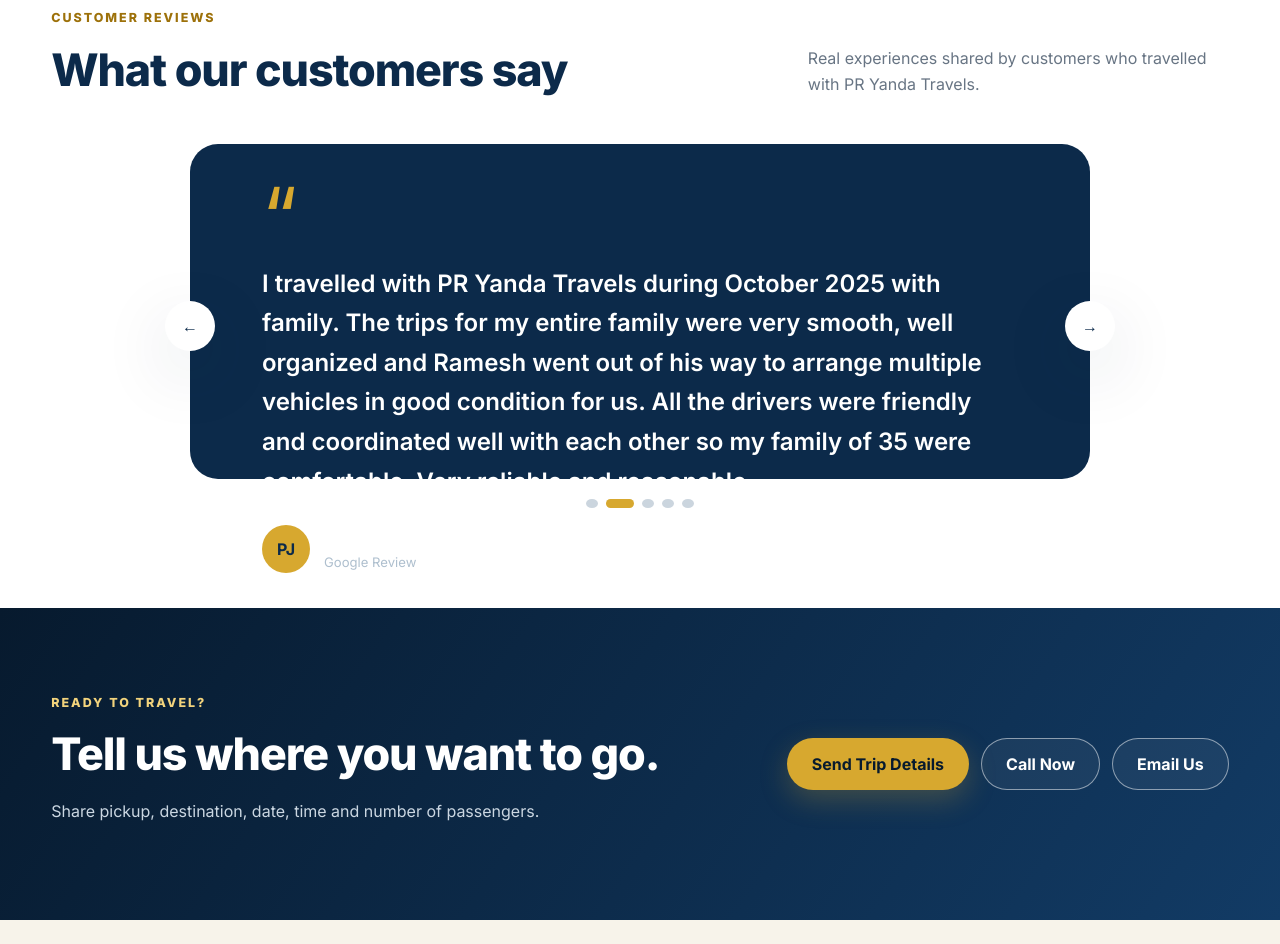
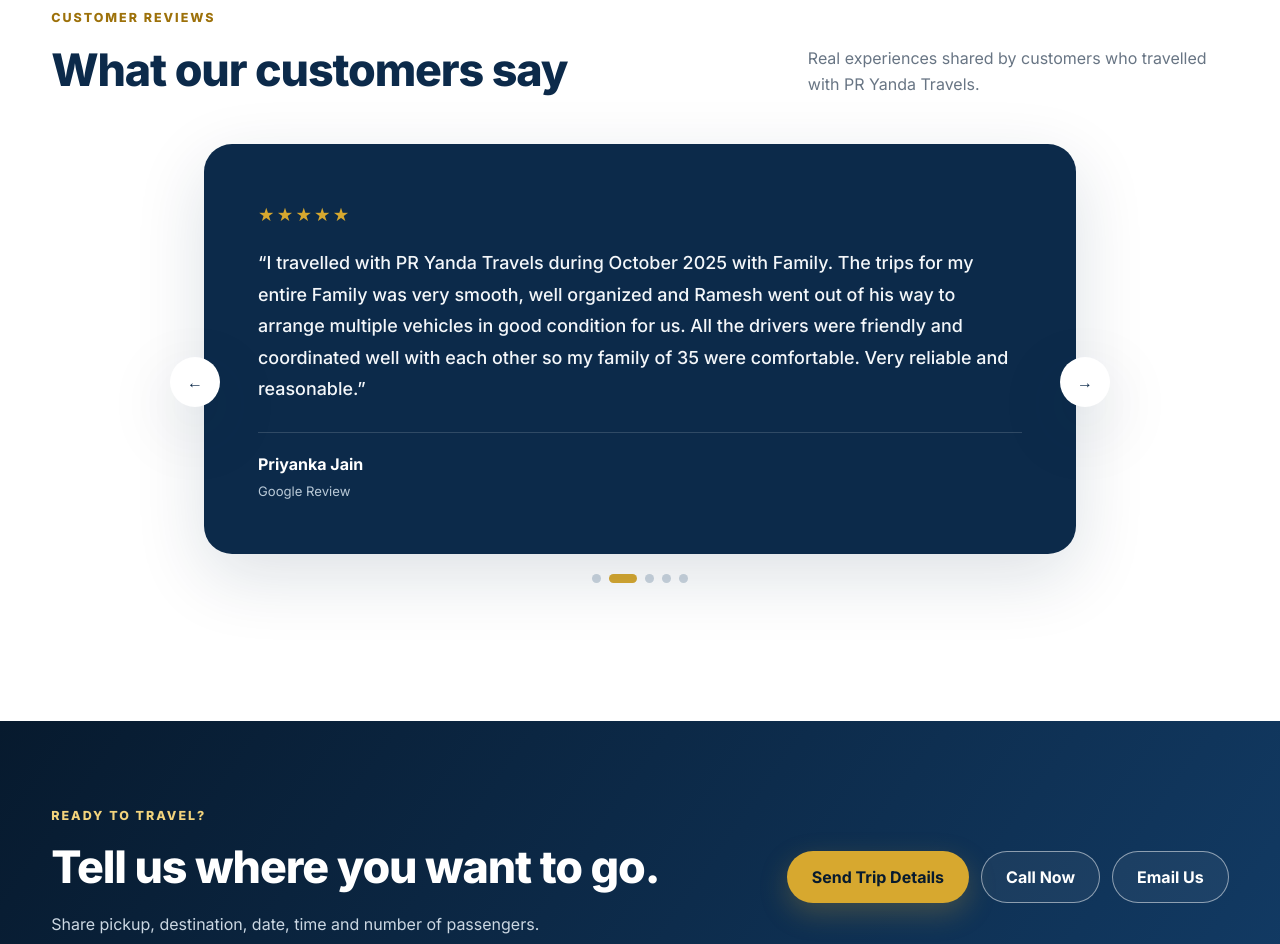
Before and after one commit to pryandatravels/pryandatravels.github.io, a plain HTML site: page index.html in a window 1280 px wide. Shown: the part 5094-6038 px from the top of the page. Drawn offline with Linux system fonts and the light colour scheme.

Commit message:
Add files via upload

```diff
--- a/index.html
+++ b/index.html
@@ -479,39 +479,64 @@
 
         <div class="review-slider reveal">
           <button class="slider-button prev" aria-label="Previous review">←</button>
+
           <div class="review-track">
-
             <article class="review-slide active">
-              <div class="quote-mark">“</div>
-              <p>Used PR Yanda Travels services in Nov'25 to travel from Vishakapatnam airport to Srikakulam. Very accommodative of requirements of the travellers like multiple rest stops and food breaks. And the drivers could decently communicate in other languages like Hindi/English making it easy for someone who won't speak Telugu.</p>
-              <div class="review-author"><div class="avatar">DC</div><div><strong>Divya Chalapathi</strong><span>Google Review</span></div></div>
+              <div class="review-card">
+                <div class="review-stars" aria-label="5 out of 5 stars">★★★★★</div>
+                <blockquote>“Used PR Yanda Travels services in Nov'25 to travel from Vishakapatnam airport to Srikakulam. Very accommodative of requirements of the travellers like multiple rest stops and food breaks. And the drivers could decently communicate in other languages like Hindi/English making it easy for someone who won't speak Telugu.”</blockquote>
+                <div class="review-author">
+                  <strong>Divya Chalapathi</strong>
+                  <span>Google Review</span>
+                </div>
+              </div>
             </article>
 
             <article class="review-slide">
-              <div class="quote-mark">“</div>
-              <p>I travelled with PR Yanda Travels during October 2025 with family. The trips for my entire family were very smooth, well organized and Ramesh went out of his way to arrange multiple vehicles in good condition for us. All the drivers were friendly and coordinated well with each other so my family of 35 were comfortable. Very reliable and reasonable.</p>
-              <div class="review-author"><div class="avatar">PJ</div><div><strong>Priyanka Jain</strong><span>Google Review</span></div></div>
+              <div class="review-card">
+                <div class="review-stars" aria-label="5 out of 5 stars">★★★★★</div>
+                <blockquote>“I travelled with PR Yanda Travels during October 2025 with Family. The trips for my entire Family was very smooth, well organized and Ramesh went out of his way to arrange multiple vehicles in good condition for us. All the drivers were friendly and coordinated well with each other so my family of 35 were comfortable. Very reliable and reasonable.”</blockquote>
+                <div class="review-author">
+                  <strong>Priyanka Jain</strong>
+                  <span>Google Review</span>
+                </div>
+              </div>
             </article>
 
             <article class="review-slide">
-              <div class="quote-mark">“</div>
-              <p>I recently travelled with this travel agency in Visakhapatnam and had a very good experience. The staff were friendly, helpful, and well-organized. They guided us properly and made our trip comfortable and stress-free. The vehicle was clean, and the service was excellent.</p>
-              <div class="review-author"><div class="avatar">VV</div><div><strong>vasudevarao vasu</strong><span>Google Review</span></div></div>
+              <div class="review-card">
+                <div class="review-stars" aria-label="5 out of 5 stars">★★★★★</div>
+                <blockquote>“I recently travelled with this travel agency in Visakhapatnam and had a very good experience. The staff were friendly, helpful, and well-organized. They guided us properly and made our trip comfortable and stress-free. The vehicle was clean, and the service was excellent. I highly recommend this travel agency to anyone looking for a safe and enjoyable journey.”</blockquote>
+                <div class="review-author">
+                  <strong>vasudevarao vasu</strong>
+                  <span>Google Review</span>
+                </div>
+              </div>
             </article>
 
             <article class="review-slide">
-              <div class="quote-mark">“</div>
-              <p>I feel it is one of the best, cost effective, and comfortable journey experiences I had, and strongly recommend it for all kinds of family to friends tours and other events. Thank you PR Yanda Travels for storing the best memories and experiences.</p>
-              <div class="review-author"><div class="avatar">SB</div><div><strong>Sivaiah Borra</strong><span>Google Review</span></div></div>
+              <div class="review-card">
+                <div class="review-stars" aria-label="5 out of 5 stars">★★★★★</div>
+                <blockquote>“As I have gone through this travels, I feel it is one of the best, cost effective, and comfortable journey experience I had, and strongly recommend for all kinds of family to friends tours and other events. Thank You for PR Yanda Travels for storing the best memories and experiences.”</blockquote>
+                <div class="review-author">
+                  <strong>Sivaiah Borra</strong>
+                  <span>Google Review</span>
+                </div>
+              </div>
             </article>
 
             <article class="review-slide">
-              <div class="quote-mark">“</div>
-              <p>I’ve travelled with PR Yanda Travels more than 4 times, and every journey has been a really good experience. The service is reliable, the travel is comfortable, and he is always very friendly and respectful. Wishing PR Yanda Travels lots of success and many more journeys ahead. Highly recommended.</p>
-              <div class="review-author"><div class="avatar">PP</div><div><strong>Prabhakar Ponnana</strong><span>Google Review</span></div></div>
+              <div class="review-card">
+                <div class="review-stars" aria-label="5 out of 5 stars">★★★★★</div>
+                <blockquote>“I’ve traveled with PR YANDA TRAVELS more than 4 times, and every journey has been a really good experience. The service is reliable, the travel is comfortable, and he is always very friendly and respectful. Wishing PR YANDA TRAVELS lots of success and many more journeys ahead! Highly recommended.”</blockquote>
+                <div class="review-author">
+                  <strong>Prabhakar Ponnana</strong>
+                  <span>Google Review</span>
+                </div>
+              </div>
             </article>
+          </div>
 
-          </div>
           <button class="slider-button next" aria-label="Next review">→</button>
           <div class="slider-dots"></div>
         </div>
--- a/styles.css
+++ b/styles.css
@@ -34,7 +34,86 @@ h1,h2,h3{margin:0;line-height:1.2;letter-spacing:-.025em}h1{font-size:clamp(3rem
 .destination-section{background:var(--navy);color:#fff}.route-grid{display:grid;grid-template-columns:repeat(2,1fr);gap:22px}.route-card{background:#fff;color:var(--ink);border-radius:24px;overflow:hidden;display:grid;grid-template-columns:.82fr 1.18fr;min-height:280px}.route-photo{min-height:280px;display:grid;place-items:center;color:#fff;font-weight:800}.route-content{padding:28px}.route-tag{display:inline-block;color:#9d710a;font-size:.74rem;font-weight:800;letter-spacing:.12em;text-transform:uppercase;margin-bottom:8px}.route-content p{color:var(--muted)}.route-content a{color:#9d710a;font-weight:700}.photo-placeholder{position:relative;overflow:hidden}.araku-placeholder{background:linear-gradient(145deg,#0d593f,#8fb868)}.beach-placeholder{background:linear-gradient(145deg,#1f7e9b,#e6c889)}.airport-placeholder{background:linear-gradient(145deg,#5f7181,#a5b9c6)}.highway-placeholder{background:linear-gradient(145deg,#525a60,#c29e5d)}
 .fleet-section{background:var(--cream)}.fleet-layout{display:grid;grid-template-columns:.82fr 1.18fr;gap:75px;align-items:center}.feature-list{list-style:none;padding:0}.feature-list li{margin:13px 0}.feature-list span{display:inline-grid;place-items:center;width:24px;height:24px;border-radius:50%;background:var(--gold);color:var(--navy);margin-right:8px}.fleet-cards{display:grid;grid-template-columns:repeat(2,1fr);gap:20px}.fleet-card{background:#fff;padding:12px;border-radius:24px;box-shadow:var(--shadow)}.fleet-card-offset{transform:translateY(35px)}.fleet-photo{height:290px;display:grid;place-items:center;color:var(--navy);font-weight:700;background:linear-gradient(145deg,#edf3f7,#c9d6e2)}.fleet-card-text{padding:18px 10px}.fleet-card-text span{color:var(--muted);font-size:.8rem}
 .about-section{background:#fff}.about-layout{display:grid;grid-template-columns:1.1fr .9fr;gap:70px;align-items:center}.about-copy p{color:var(--muted)}.about-badges{display:flex;flex-wrap:wrap;gap:8px;margin-top:24px}.about-panel{background:var(--navy);color:#fff;border-radius:26px;padding:24px 30px}.about-stat{padding:22px 0;border-bottom:1px solid rgba(255,255,255,.14);display:flex;flex-direction:column}.about-stat:last-child{border-bottom:0}.about-stat strong{font-size:1.35rem;color:var(--gold2)}.about-stat span{color:#cbd7e2;font-size:.88rem}
-.review-slider{position:relative;max-width:900px;margin:auto}.review-track{position:relative;min-height:335px}.review-slide{position:absolute;inset:0;opacity:0;transform:translateX(24px);pointer-events:none;padding:48px 72px;border-radius:28px;background:var(--navy);color:#fff;transition:.4s}.review-slide.active{opacity:1;transform:none;pointer-events:auto}.quote-mark{color:var(--gold);font-size:5rem;line-height:.6}.review-slide>p{font-size:1.5rem;font-weight:600}.review-author{display:flex;align-items:center;gap:14px}.avatar{width:48px;height:48px;border-radius:50%;display:grid;place-items:center;background:var(--gold);color:var(--navy);font-weight:700}.review-author div:last-child{display:flex;flex-direction:column}.review-author span{font-size:.82rem;color:#aebfce}.slider-button{position:absolute;z-index:4;top:50%;transform:translateY(-50%);width:50px;height:50px;border-radius:50%;border:0;background:#fff;color:var(--navy);box-shadow:var(--shadow);cursor:pointer}.prev{left:-25px}.next{right:-25px}.slider-dots{display:flex;justify-content:center;gap:8px;margin-top:20px}.slider-dots button{width:9px;height:9px;border:0;border-radius:50%;background:#cbd5de}.slider-dots button.active{width:28px;border-radius:999px;background:var(--gold)}
+.review-slider{
+  position:relative;
+  max-width:940px;
+  margin:0 auto;
+  padding:0 34px 38px;
+}
+.review-track{position:relative}
+.review-slide{display:none}
+.review-slide.active{display:block}
+.review-card{
+  width:100%;
+  min-height:410px;
+  padding:44px 54px 40px;
+  border-radius:28px;
+  background:var(--navy);
+  color:#fff;
+  box-shadow:var(--shadow);
+  display:flex;
+  flex-direction:column;
+  justify-content:center;
+}
+.review-stars{
+  color:var(--gold);
+  font-size:1.15rem;
+  letter-spacing:.12em;
+  margin-bottom:18px;
+}
+.review-card blockquote{
+  margin:0;
+  color:#f4f7fa;
+  font-size:1.12rem;
+  font-weight:500;
+  line-height:1.75;
+}
+.review-author{
+  margin-top:28px;
+  padding-top:18px;
+  border-top:1px solid rgba(255,255,255,.15);
+  display:flex;
+  flex-direction:column;
+  align-items:flex-start;
+}
+.review-author strong{color:#fff;font-size:1rem}
+.review-author span{color:#b9c9d7;font-size:.82rem;margin-top:3px}
+.slider-button{
+  position:absolute;
+  z-index:4;
+  top:50%;
+  transform:translateY(-50%);
+  width:50px;
+  height:50px;
+  border-radius:50%;
+  border:0;
+  background:#fff;
+  color:var(--navy);
+  box-shadow:var(--shadow);
+  cursor:pointer;
+}
+.slider-button.prev{left:0}
+.slider-button.next{right:0}
+.slider-dots{
+  display:flex;
+  justify-content:center;
+  gap:8px;
+  margin-top:20px;
+}
+.slider-dots button{
+  width:9px;
+  height:9px;
+  border:0;
+  padding:0;
+  border-radius:50%;
+  background:#cbd5de;
+  cursor:pointer;
+}
+.slider-dots button.active{
+  width:28px;
+  border-radius:999px;
+  background:var(--gold);
+}
 .cta-section{padding:80px 0;background:linear-gradient(125deg,var(--navy3),var(--navy2));color:#fff}.cta-inner{display:flex;align-items:center;justify-content:space-between;gap:40px}.cta-inner h2{color:#fff}.cta-inner p{color:#cbd7e2}.cta-actions{display:flex;gap:12px;flex-wrap:wrap}
 .contact-section{background:var(--cream)}.contact-layout{display:grid;grid-template-columns:.82fr 1.18fr;gap:70px}.contact-intro>p{color:var(--muted)}.contact-details{margin-top:30px;border-top:1px solid #d8d1c2}.contact-details a,.contact-details>div{display:flex;flex-direction:column;padding:17px 0;border-bottom:1px solid #d8d1c2}.contact-details span{font-size:.78rem;color:var(--muted)}.contact-details strong{color:var(--navy)}
 .enquiry-form{background:#fff;padding:34px;border-radius:25px;box-shadow:var(--shadow)}.form-heading>span{color:#9d710a;font-size:.78rem;font-weight:700;letter-spacing:.13em;text-transform:uppercase}.form-row{display:grid;grid-template-columns:1fr 1fr;gap:16px}label{display:flex;flex-direction:column;gap:7px;font-size:.82rem;font-weight:600;color:var(--navy);margin-bottom:16px}input,textarea{border:1px solid var(--line);border-radius:12px;padding:13px 14px;background:#fbfcfd;outline:none}input:focus,textarea:focus{border-color:var(--gold);box-shadow:0 0 0 3px rgba(215,168,47,.15)}.form-note{display:block;text-align:center;color:var(--muted);margin-top:10px}
@@ -43,7 +122,7 @@ footer{background:var(--navy3);color:#fff;padding:65px 0 24px}.footer-grid{displ
 .reveal{opacity:0;transform:translateY(26px);transition:.7s}.reveal.visible{opacity:1;transform:none}.delay-1{transition-delay:.1s}.delay-2{transition-delay:.2s}
 @media(max-width:1000px){.nav-cta{display:none}.nav-links{gap:16px}.hero-layout{gap:40px}.route-card{grid-template-columns:1fr}.route-photo{min-height:220px}}
 @media(max-width:820px){.top-strip-inner{justify-content:center}.top-strip-inner>div,.telugu-mini{display:none}.menu-toggle{display:block}.nav-links{position:fixed;right:0;top:0;width:min(360px,88vw);height:100vh;background:#fff;padding:115px 35px;display:flex;flex-direction:column;align-items:flex-start;transform:translateX(105%);transition:.3s;box-shadow:-20px 0 50px rgba(12,42,74,.15)}.nav-links.open{transform:none}.hero-layout,.identity-grid,.section-heading,.fleet-layout,.about-layout,.contact-layout{grid-template-columns:1fr}.service-grid,.route-grid{grid-template-columns:repeat(2,1fr)}.footer-grid{grid-template-columns:1fr 1fr}.footer-brand{grid-column:span 2}.cta-inner{flex-direction:column;align-items:flex-start}}
-@media(max-width:590px){.brand img{width:145px}.hero{padding:70px 0 110px}h1{font-size:2.85rem}h2{font-size:2.15rem}.hero-buttons{flex-direction:column}.hero-buttons .button{width:100%}.service-grid,.route-grid,.fleet-cards{grid-template-columns:1fr}.fleet-card-offset{transform:none}.review-slide{padding:38px 30px}.review-track{min-height:380px}.slider-button{display:none}.form-row{grid-template-columns:1fr;gap:0}.footer-grid{grid-template-columns:1fr}.footer-brand{grid-column:auto}.footer-bottom{flex-direction:column;text-align:center}.floating-actions{right:14px;bottom:14px}.float-button{width:52px;height:52px}}
+@media(max-width:590px){.brand img{width:145px}.hero{padding:70px 0 110px}h1{font-size:2.85rem}h2{font-size:2.15rem}.hero-buttons{flex-direction:column}.hero-buttons .button{width:100%}.service-grid,.route-grid,.fleet-cards{grid-template-columns:1fr}.fleet-card-offset{transform:none}.review-slider{padding:0 0 34px}.review-card{min-height:auto;padding:34px 24px 30px}.review-card blockquote{font-size:1rem;line-height:1.7}.slider-button{display:none}.form-row{grid-template-columns:1fr;gap:0}.footer-grid{grid-template-columns:1fr}.footer-brand{grid-column:auto}.footer-bottom{flex-direction:column;text-align:center}.floating-actions{right:14px;bottom:14px}.float-button{width:52px;height:52px}}
 
 
 /* Launch-ready photo slots: add the named JPG and it appears automatically */
```
